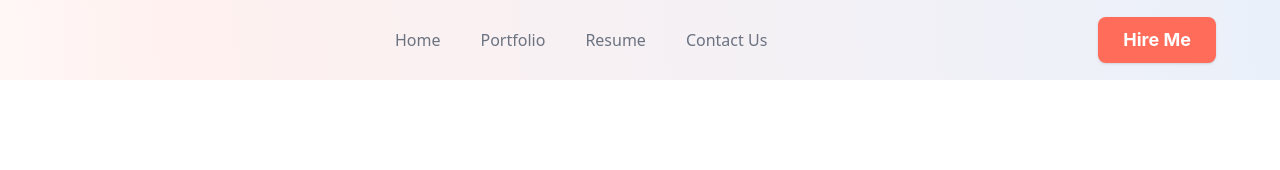
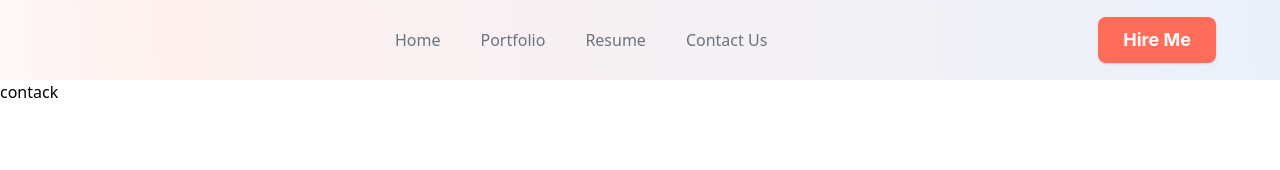
Before and after one commit to maziz12808/portfolio, a Next.js app: page / in a window 1280 px wide. Shown: the top 170 px of the page. Built offline with nearby package versions, Linux system fonts and the light colour scheme.

Commit message:
contact-us branch created

```diff
--- /dev/null
+++ b/components/contact-us/index.jsx
@@ -0,0 +1,11 @@
+import Layout from "../shared/layout";
+
+const contactUs = ()=>{
+    return (
+        <Layout>
+            <h1>contack</h1>
+        </Layout>
+    )
+}
+
+export default contactUs;
--- a/pages/index.js
+++ b/pages/index.js
@@ -1,2 +1,2 @@
-import Layout from "@/components/shared/layout"
-export default Layout
+import ContactUs from "@/components/contact-us"
+export default ContactUs
```
